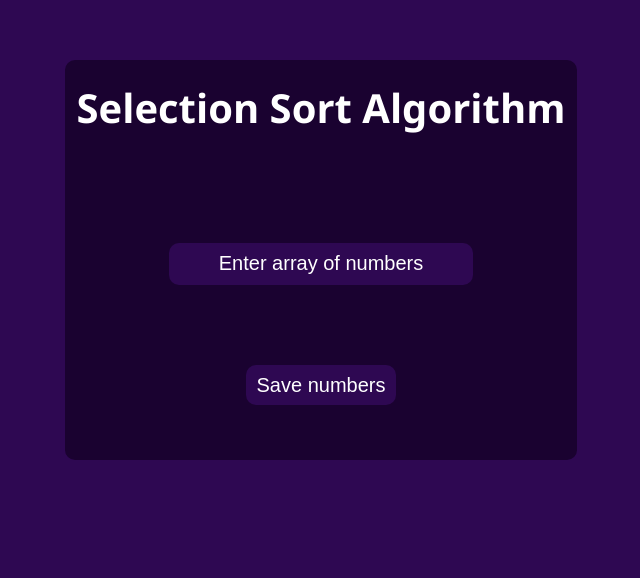
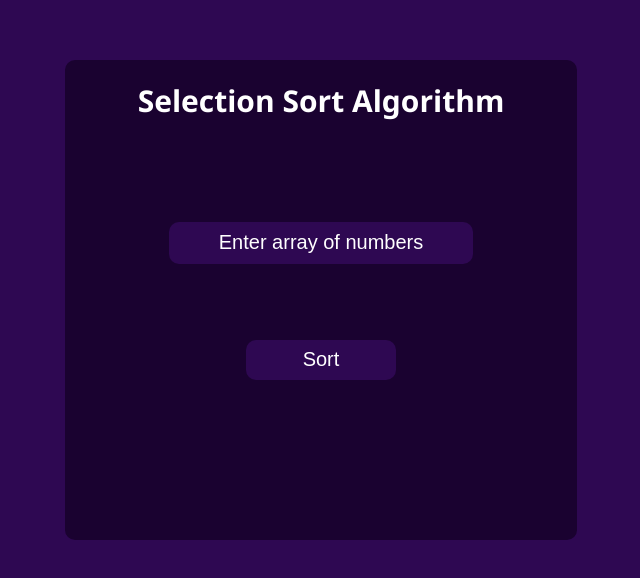
Before and after one commit to Void-Sentinels-Vs/sorting-algorithm, a plain HTML site: page Selection-Algorithm/Selection.html in a window 1280 px wide. Shown: the part 132-710 px from the top of the page, without its empty margins (319-959 px from the left). Drawn offline with Linux system fonts and the light colour scheme.

Commit message:
Feat: btn placeholder changed
I changed buttons place holder from save numbers to Sort

```diff
--- a/Selection-Algorithm/Selection.html
+++ b/Selection-Algorithm/Selection.html
@@ -19,7 +19,7 @@
         <h1 class="title">Selection Sort Algorithm</h1>
         <div class="input-container">
             <input type="text" id="array-input" placeholder="Enter array of numbers">
-            <button class="btnSave">Save numbers</button>
+            <button class="btnSave">Sort</button>
         </div>
     </div>
 
--- a/Selection-Algorithm/style.css
+++ b/Selection-Algorithm/style.css
@@ -14,7 +14,7 @@ body{
     margin: 15% auto;
     background-color: #1a0230;
     width: 40%;
-    height: 50vh;
+    height: 60vh;
     border-radius: 10px;
 }
 .input-container{
@@ -50,7 +50,7 @@ body{
 .title{
     text-align: center;
     margin-top: 20px;
-    font-size: 40px;
+    font-size: 30px;
 }
 .btnSave{
     width: 150px;
@@ -59,7 +59,7 @@ body{
     font-size: 20px;
     outline: none;
     border: none;
-    margin: 20px;
+    margin: 15px;
     background-color: #2e0852;
     color: #ffffff;
     cursor: pointer;
```
